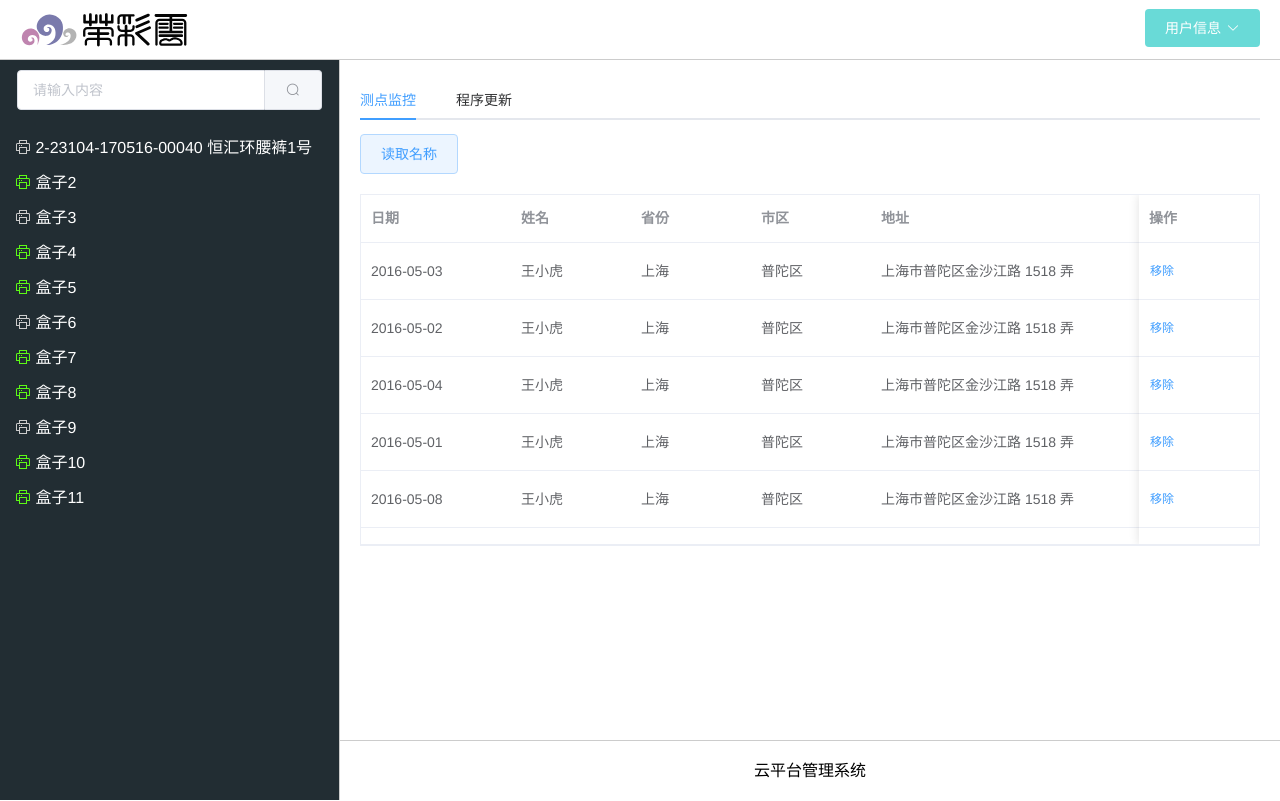
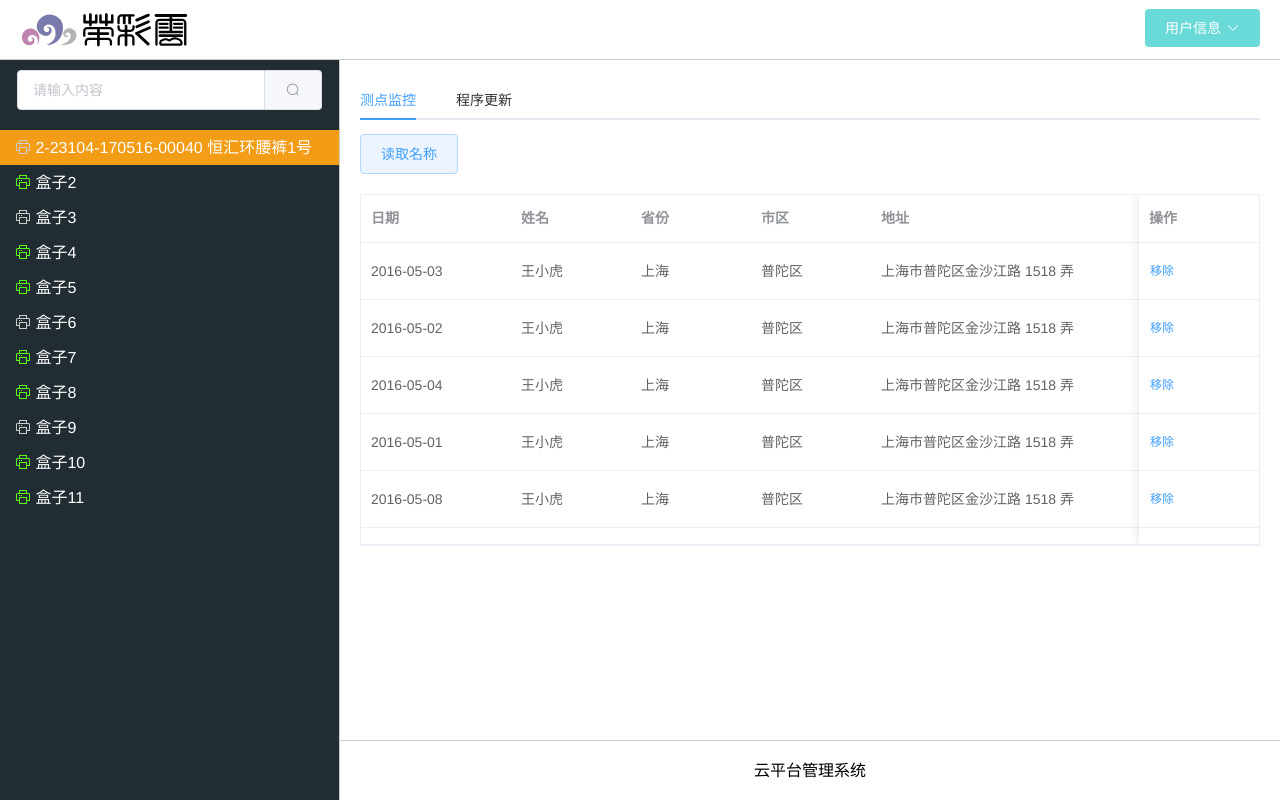
Before and after one commit to tjrongcai22/boxPro, a Vue app: page /#/container/tabs/1 in a window 1280 px wide. Built offline with nearby package versions, Linux system fonts and the light colour scheme.

Commit message:
路由添加到vuex

```diff
--- a/src/components/Aside.vue
+++ b/src/components/Aside.vue
@@ -40,6 +40,7 @@
       //data获取vuex中的路由盒子
       this.boxList = this.GETBOXLIST;
 
+      this.NAVINDEX(this.$route.params.id);
 
     },
     computed:{
--- a/src/vuex/mutations.js
+++ b/src/vuex/mutations.js
@@ -11,7 +11,7 @@ const mutations = {
 
     state.navList = state.navList.map( (item,index)=>{
 
-      if(item.id === params){
+      if(item.id == params){
         item.active = true;
       }else{
         item.active = false;
```
